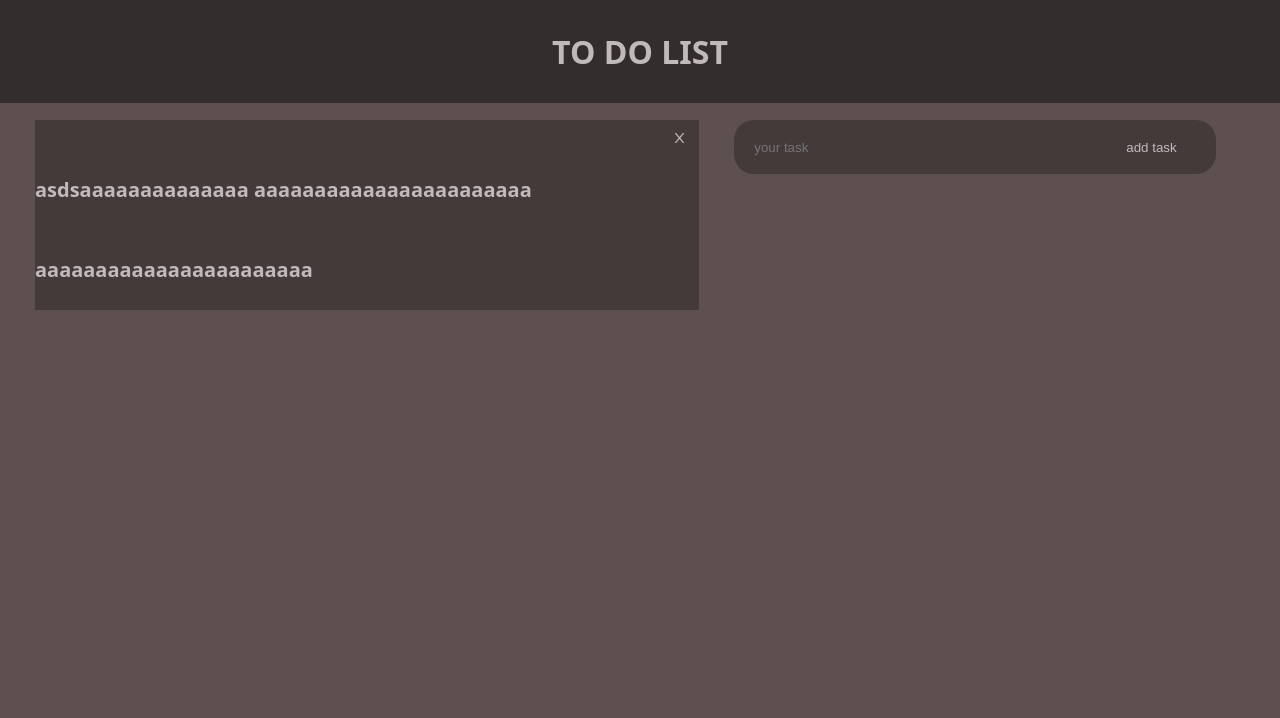
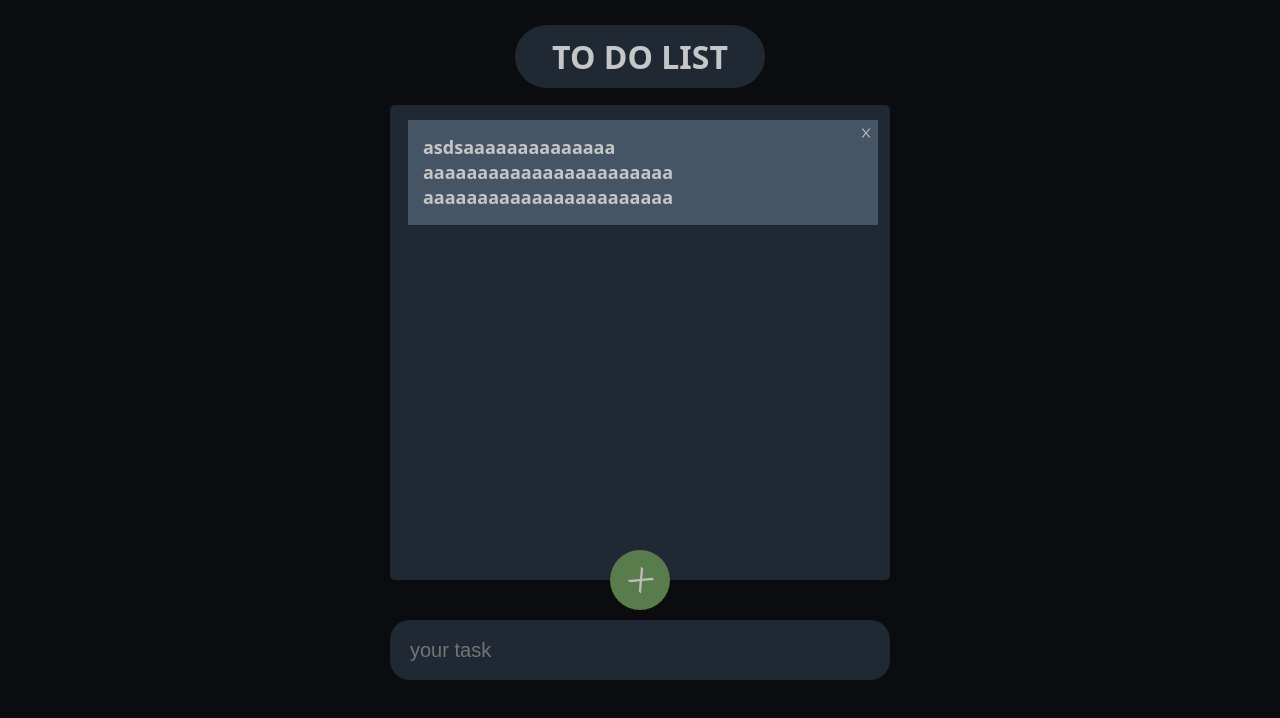
Before and after one commit to ArtemMartynow/react-toDoList, a React (Create React App) app: page / in a window 1280 px wide. Shown: the top 718 px of the page. Built offline with nearby package versions, Linux system fonts and the light colour scheme.

Commit message:
created ui/ux design

```diff
--- a/src/components/AddTask.js
+++ b/src/components/AddTask.js
@@ -1,4 +1,5 @@
 import React from 'react';
+import { AiOutlineClose } from "react-icons/ai"
 
 
 class AddTask extends React.Component {
@@ -17,7 +18,7 @@ class AddTask extends React.Component {
             this.props.addTask({
                 title: this.state.title
             })}
-        }>add task</button>
+        }><AiOutlineClose className='add-icon' /></button>
       </form>
     )
   }
--- a/src/components/Tasks.js
+++ b/src/components/Tasks.js
@@ -15,7 +15,7 @@ class Tasks extends React.Component {
       } else {
         return (
             <div className='tasks'>
-                <h1>NO TASKS</h1>
+                <h1 className='no-tasks'>NO TASKS</h1>
             </div>
             )
       }
--- a/src/scss/addTask.scss
+++ b/src/scss/addTask.scss
@@ -1,28 +1,41 @@
 form {
-    margin-right: 5%;
-    width: 45%;
-    text-align: end;
-    margin-top: 120px;
+    position: absolute;
+    width: 500px;
+    text-align: center;
+    color: #c5c6c7;
+    left: calc(50% - 250px);
+    top: 43%;
+    height: 130px;
+    top: 550px;
     input {
-        width: 64%;
-        height: 52px;
+        height: 60px;
+        width: 460px;
+        font-size: 20px;
         outline: none;
-        padding-left: 20px;
-        background: #453a3a;
+        padding: 0 20px;
+        background: #1f2833;
         color: #c1baba;
         border: 0;
-        border-top-left-radius: 20px;
-        border-bottom-left-radius: 20px;
+        border-radius: 20px;
+        position: absolute;
+        bottom: 0%;
+        left: calc(50% - 250px);
     }
     button {
-        width: 25%;
-        height: 54px;
+        height: 60px;
+        width: 60px;
         border: 0;
         color: #c1baba;
-        background: #453a3a;
-        border-radius: 20px;
-        border-top-left-radius: 0;
-        border-bottom-left-radius: 0;
+        background: #587c4b;
+        border-radius: 35px;
         cursor: pointer;
     }
+    .add-icon {
+        transform: rotate(45deg);
+        margin-left: 2px;
+        margin-top: 2px;
+        width: 30px;
+        height: 30px;
+        color: #c1baba;
+    }
 }
--- a/src/scss/header.scss
+++ b/src/scss/header.scss
@@ -1,10 +1,12 @@
 header {
-    background: #342d2d;
+    background: #1f2833;
     text-align: center;
     margin-bottom: 20px;
     position: fixed;
-    width: 100%;
+    width: 250px;
+    border-radius: 50px;
+    margin-left: calc(50% - 125px);
     h1 {
-        padding: 30px 0;
+        padding: 10px 0;
     }
 }
--- a/src/scss/style.scss
+++ b/src/scss/style.scss
@@ -1,24 +1,25 @@
 body {
     margin: 0;
     padding: 0;
-    background: #5e5050;
+    background: #0b0c10;
 }
 h1, h2, h3, h4, h5, p {
     margin: 0;
     padding: 0;
-    color: #c1baba;
+    color: #c5c6c7;
     font-family: system-ui, -apple-system, BlinkMacSystemFont, 'Segoe UI', Roboto, Oxygen, Ubuntu, Cantarell, 'Open Sans', 'Helvetica Neue', sans-serif;
 }
 
 .icon {
     color: #c1baba;
-    width: 100%;
-    padding-left: 47%;
-    padding-top: 10px;
-    cursor: pointer;
+    width: 3%;
+    position: absolute;
+    right: 5px;
+    top: 5px;
 }
 
 .app {
     display: flex;
     justify-content: space-between;
+    padding-top: 25px;
 }
--- a/src/scss/task.scss
+++ b/src/scss/task.scss
@@ -1,16 +1,43 @@
 .tasks {
-    margin-top: 120px;
+    background: #1f2833;
+    padding-top: 15px;
+    height: 460px;
+    overflow: hidden;
+    overflow-y: scroll;
+    margin: 0 auto;
+    margin-top: 80px;
+    width: 500px;
+    border-radius: 5px;
     .task {
-        background: #453a3a;
-        margin-bottom: 30px;
-        margin-left: 5%;
+        background: #465566;
+        margin-bottom: 15px;
+        width: 440px;
+        margin-left: calc(50% - 232px);
+        position: relative;
+        padding: 15px;
         h1 {
-            line-height: 80px;
-            font-size: 20px;
+            line-height: 25px;
+            font-size: 18px;
         }
     }
 }
 
+.no-tasks {
+    width: 440px;
+    padding: 15px;
+    text-align: center;
+}
+
+.tasks::-webkit-scrollbar {
+    width: 6px;
+}
+
+.tasks::-webkit-scrollbar-thumb {
+    background-color: #465566;
+    border-radius: 20px;
+    border: 3px solid #465566;
+  }
+
 .done {
     font-size: 40px;
 }
```
